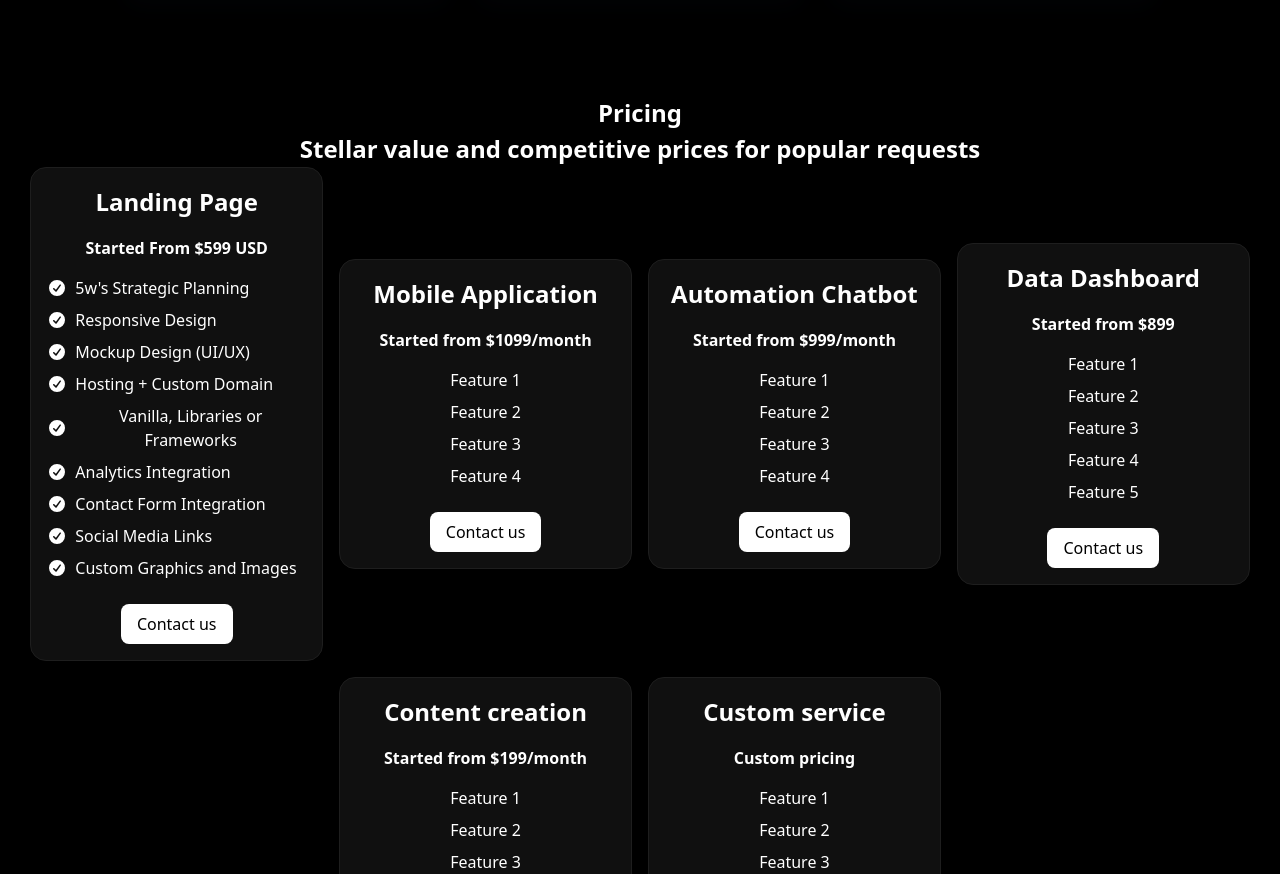
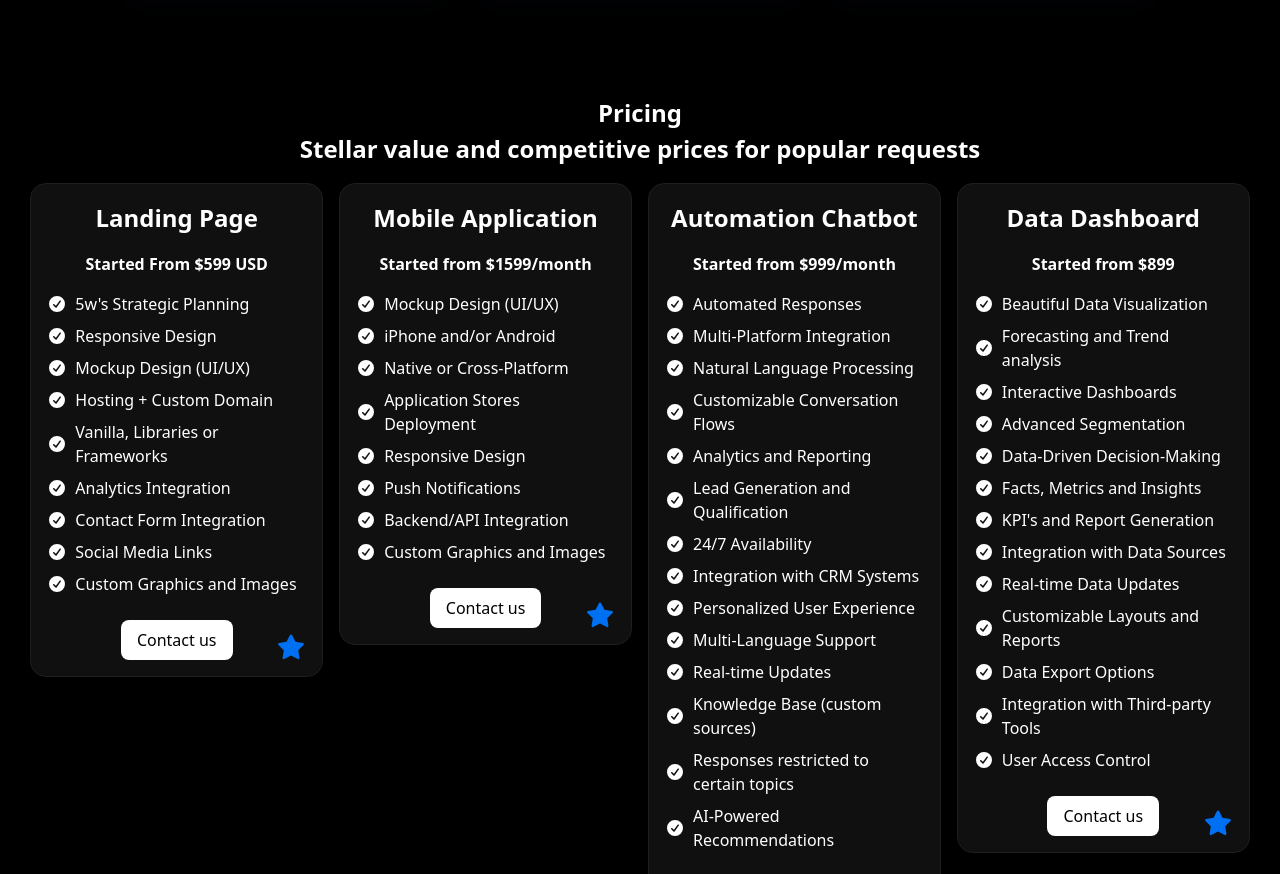
Before and after one commit to neza-startup/neza-startup, a React (Vite) app: page / in a window 1280 px wide. Shown: the part 1926-2800 px from the top of the page. Built offline with nearby package versions, Linux system fonts and the light colour scheme.

Commit message:
pricing cards
with list points

```diff
--- a/src/components/Pricing.jsx
+++ b/src/components/Pricing.jsx
@@ -1,12 +1,14 @@
-import { faCircleCheck } from '@fortawesome/free-solid-svg-icons';
+import { faCircleCheck, faStar } from '@fortawesome/free-solid-svg-icons';
 import { FontAwesomeIcon } from '@fortawesome/react-fontawesome';
 import styles from '../styles/Pricing.module.css';
 
 const Pricing = () => {
   return (
     <section className={styles.pricing} id="pricing">
-      <h1>Pricing</h1>
-      <h2>Stellar value and competitive prices for popular requests</h2>
+      <header className={styles.header}>
+        <h1>Pricing</h1>
+        <h2>Stellar value and competitive prices for popular requests</h2>
+      </header>
 
       <div className={styles.pricingContainer}>
         <div className={styles.pricingCard}>
@@ -24,69 +26,108 @@ const Pricing = () => {
             <li><FontAwesomeIcon icon={faCircleCheck} className={styles.icon} /> Custom Graphics and Images</li>
           </ul>
           <a href="/form" className={styles.ctaButton}>Contact us</a>
+          <FontAwesomeIcon icon={faStar} className={styles.starIcon} />
         </div>
 
         <div className={styles.pricingCard}>
           <h3>Mobile Application</h3>
-          <p className={styles.price}>Started from $1099/month</p>
+          <p className={styles.price}>Started from $1599/month</p>
           <ul className={styles.features}>
-            <li>Feature 1</li>
-            <li>Feature 2</li>
-            <li>Feature 3</li>
-            <li>Feature 4</li>
+            <li><FontAwesomeIcon icon={faCircleCheck} className={styles.icon} /> Mockup Design (UI/UX)</li>
+            <li><FontAwesomeIcon icon={faCircleCheck} className={styles.icon} /> iPhone and/or Android</li>
+            <li><FontAwesomeIcon icon={faCircleCheck} className={styles.icon} /> Native or Cross-Platform</li>
+            <li><FontAwesomeIcon icon={faCircleCheck} className={styles.icon} /> Application Stores Deployment</li>
+            <li><FontAwesomeIcon icon={faCircleCheck} className={styles.icon} /> Responsive Design</li>
+            <li><FontAwesomeIcon icon={faCircleCheck} className={styles.icon} /> Push Notifications</li>
+            <li><FontAwesomeIcon icon={faCircleCheck} className={styles.icon} /> Backend/API Integration</li>
+            <li><FontAwesomeIcon icon={faCircleCheck} className={styles.icon} /> Custom Graphics and Images</li>
           </ul>
           <a href="/form" className={styles.ctaButton}>Contact us</a>
+          <FontAwesomeIcon icon={faStar} className={styles.starIcon} />
         </div>
 
         <div className={styles.pricingCard}>
           <h3>Automation Chatbot</h3>
           <p className={styles.price}>Started from $999/month</p>
           <ul className={styles.features}>
-            <li>Feature 1</li>
-            <li>Feature 2</li>
-            <li>Feature 3</li>
-            <li>Feature 4</li>
+            <li><FontAwesomeIcon icon={faCircleCheck} className={styles.icon} /> Automated Responses</li>
+            <li><FontAwesomeIcon icon={faCircleCheck} className={styles.icon} /> Multi-Platform Integration</li>
+            <li><FontAwesomeIcon icon={faCircleCheck} className={styles.icon} /> Natural Language Processing</li>
+            <li><FontAwesomeIcon icon={faCircleCheck} className={styles.icon} /> Customizable Conversation Flows</li>
+            <li><FontAwesomeIcon icon={faCircleCheck} className={styles.icon} /> Analytics and Reporting</li>
+            <li><FontAwesomeIcon icon={faCircleCheck} className={styles.icon} /> Lead Generation and Qualification</li>
+            <li><FontAwesomeIcon icon={faCircleCheck} className={styles.icon} /> 24/7 Availability</li>
+            <li><FontAwesomeIcon icon={faCircleCheck} className={styles.icon} /> Integration with CRM Systems</li>
+            <li><FontAwesomeIcon icon={faCircleCheck} className={styles.icon} /> Personalized User Experience</li>
+            <li><FontAwesomeIcon icon={faCircleCheck} className={styles.icon} /> Multi-Language Support</li>
+            <li><FontAwesomeIcon icon={faCircleCheck} className={styles.icon} /> Real-time Updates</li>
+            <li><FontAwesomeIcon icon={faCircleCheck} className={styles.icon} /> Knowledge Base (custom sources)</li>
+            <li><FontAwesomeIcon icon={faCircleCheck} className={styles.icon} /> Responses restricted to certain topics</li>
+            <li><FontAwesomeIcon icon={faCircleCheck} className={styles.icon} /> AI-Powered Recommendations</li>
           </ul>
           <a href="/form" className={styles.ctaButton}>Contact us</a>
+          <FontAwesomeIcon icon={faStar} className={styles.starIcon} />
         </div>
 
         <div className={styles.pricingCard}>
           <h3>Data Dashboard</h3>
           <p className={styles.price}>Started from $899</p>
           <ul className={styles.features}>
-            <li>Feature 1</li>
-            <li>Feature 2</li>
-            <li>Feature 3</li>
-            <li>Feature 4</li>
-            <li>Feature 5</li>
+            <li><FontAwesomeIcon icon={faCircleCheck} className={styles.icon} /> Beautiful Data Visualization</li>
+            <li><FontAwesomeIcon icon={faCircleCheck} className={styles.icon} /> Forecasting and Trend analysis</li>
+            <li><FontAwesomeIcon icon={faCircleCheck} className={styles.icon} /> Interactive Dashboards</li>
+            <li><FontAwesomeIcon icon={faCircleCheck} className={styles.icon} /> Advanced Segmentation</li>
+            <li><FontAwesomeIcon icon={faCircleCheck} className={styles.icon} /> Data-Driven Decision-Making</li>
+            <li><FontAwesomeIcon icon={faCircleCheck} className={styles.icon} /> Facts, Metrics and Insights</li>
+            <li><FontAwesomeIcon icon={faCircleCheck} className={styles.icon} /> KPI's and Report Generation</li>
+            <li><FontAwesomeIcon icon={faCircleCheck} className={styles.icon} /> Integration with Data Sources</li>
+            <li><FontAwesomeIcon icon={faCircleCheck} className={styles.icon} /> Real-time Data Updates</li>
+            <li><FontAwesomeIcon icon={faCircleCheck} className={styles.icon} /> Customizable Layouts and Reports</li>
+            <li><FontAwesomeIcon icon={faCircleCheck} className={styles.icon} /> Data Export Options</li>
+            <li><FontAwesomeIcon icon={faCircleCheck} className={styles.icon} /> Integration with Third-party Tools</li>
+            <li><FontAwesomeIcon icon={faCircleCheck} className={styles.icon} /> User Access Control</li>
           </ul>
           <a href="/form" className={styles.ctaButton}>Contact us</a>
+          <FontAwesomeIcon icon={faStar} className={styles.starIcon} />
         </div>
 
         <div className={styles.pricingCard}>
           <h3>Content creation</h3>
           <p className={styles.price}>Started from $199/month</p>
           <ul className={styles.features}>
-            <li>Feature 1</li>
-            <li>Feature 2</li>
-            <li>Feature 3</li>
-            <li>Feature 4</li>
-            <li>Feature 5</li>
+            <li><FontAwesomeIcon icon={faCircleCheck} className={styles.icon} /> Content Strategy</li>
+            <li><FontAwesomeIcon icon={faCircleCheck} className={styles.icon} /> Copywriting</li>
+            <li><FontAwesomeIcon icon={faCircleCheck} className={styles.icon} /> Graphic Design</li>
+            <li><FontAwesomeIcon icon={faCircleCheck} className={styles.icon} /> Video Production</li>
+            <li><FontAwesomeIcon icon={faCircleCheck} className={styles.icon} /> Photo Editing</li>
+            <li><FontAwesomeIcon icon={faCircleCheck} className={styles.icon} /> Social Media Management</li>
+            <li><FontAwesomeIcon icon={faCircleCheck} className={styles.icon} /> SEO Optimization</li>
+            <li><FontAwesomeIcon icon={faCircleCheck} className={styles.icon} /> Email Marketing</li>
+            <li><FontAwesomeIcon icon={faCircleCheck} className={styles.icon} /> Analytics and Reporting</li>
+            <li><FontAwesomeIcon icon={faCircleCheck} className={styles.icon} /> Content Calendar Planning</li>
+            <li><FontAwesomeIcon icon={faCircleCheck} className={styles.icon} /> Brand Voice and Messaging</li>
           </ul>
           <a href="/form" className={styles.ctaButton}>Contact us</a>
+          <FontAwesomeIcon icon={faStar} className={styles.starIcon} />
         </div>
 
         <div className={styles.pricingCard}>
           <h3>Custom service</h3>
           <p className={styles.price}>Custom pricing</p>
           <ul className={styles.features}>
-            <li>Feature 1</li>
-            <li>Feature 2</li>
-            <li>Feature 3</li>
-            <li>Feature 4</li>
-            <li>Feature 5</li>
+            <li><FontAwesomeIcon icon={faCircleCheck} className={styles.icon} /> Custom Solutions</li>
+            <li><FontAwesomeIcon icon={faCircleCheck} className={styles.icon} />  Requirement Analysis</li>
+            <li><FontAwesomeIcon icon={faCircleCheck} className={styles.icon} /> Tailored to Your Needs</li>
+            <li><FontAwesomeIcon icon={faCircleCheck} className={styles.icon} /> Flexible Pricing</li>
+            <li ><FontAwesomeIcon icon={faCircleCheck} className={styles.icon} />  Accurate pricing based on project scope and requirements</li>
+            <li><FontAwesomeIcon icon={faCircleCheck} className={styles.icon} /> Dedicated Support</li>
+            <li><FontAwesomeIcon icon={faCircleCheck} className={styles.icon} /> Scalable Solutions</li>
+            <li><FontAwesomeIcon icon={faCircleCheck} className={styles.icon} /> Innovative Approaches</li>
+            <li><FontAwesomeIcon icon={faCircleCheck} className={styles.icon} /> Collaborative Process</li>
+            <li><FontAwesomeIcon icon={faCircleCheck} className={styles.icon} /> Results-Oriented</li>
           </ul>
           <a href="/form" className={styles.ctaButton}>Contact us</a>
+          <FontAwesomeIcon icon={faStar} className={styles.starIcon} />
         </div>
       </div>
     </section>
--- a/src/styles/Pricing.module.css
+++ b/src/styles/Pricing.module.css
@@ -7,17 +7,15 @@ section.pricing {
 
   header.header {
     text-align: center;
-    margin-bottom: 2rem;
+    margin-bottom: 1rem;
     width: 100% !important;
-
-
   }
 
   div.pricingContainer {
     display: flex;
     flex-direction: row;
     justify-content: center;
-    align-items: center;
+    align-items: flex-start;
     gap: 1rem;
     flex-wrap: wrap;
 
@@ -27,6 +25,7 @@ section.pricing {
       flex-direction: column;
       align-items: center;
       gap: 1rem;
+      position: relative;
 
       border-radius: 1rem;
       width: min(32ch, 100%);
@@ -70,6 +69,7 @@ section.pricing {
           display: flex;
           align-items: center;
           justify-content: flex-start;
+          text-align: left;
 
           .icon {
             margin-right: 0.5rem;
@@ -96,6 +96,23 @@ section.pricing {
           background-color: #1D4ED8;
         } */
       }
+
+      .starIcon {
+        font-size: 1.5rem;
+        color: #0070F3;
+        position: absolute;
+        bottom: 1rem;
+        right: 1rem;
+      }
+    }
+
+    div.pricingCard:nth-child(5) {
+      .starIcon {
+        color: #9D00FF
+          /* #F59E0B */
+        ;
+        /* Color for the 5th card's star icon */
+      }
     }
   }
 }
```
